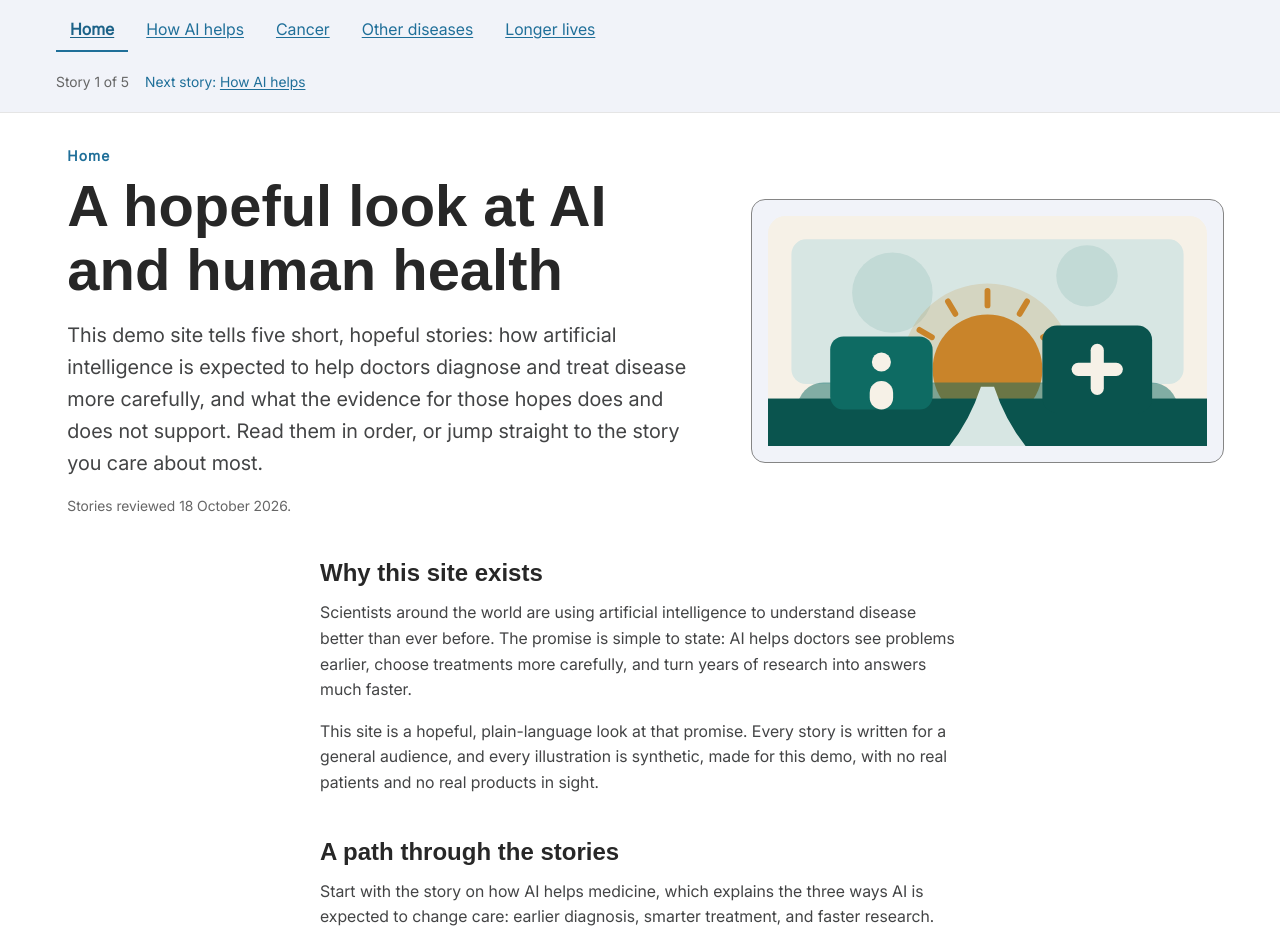
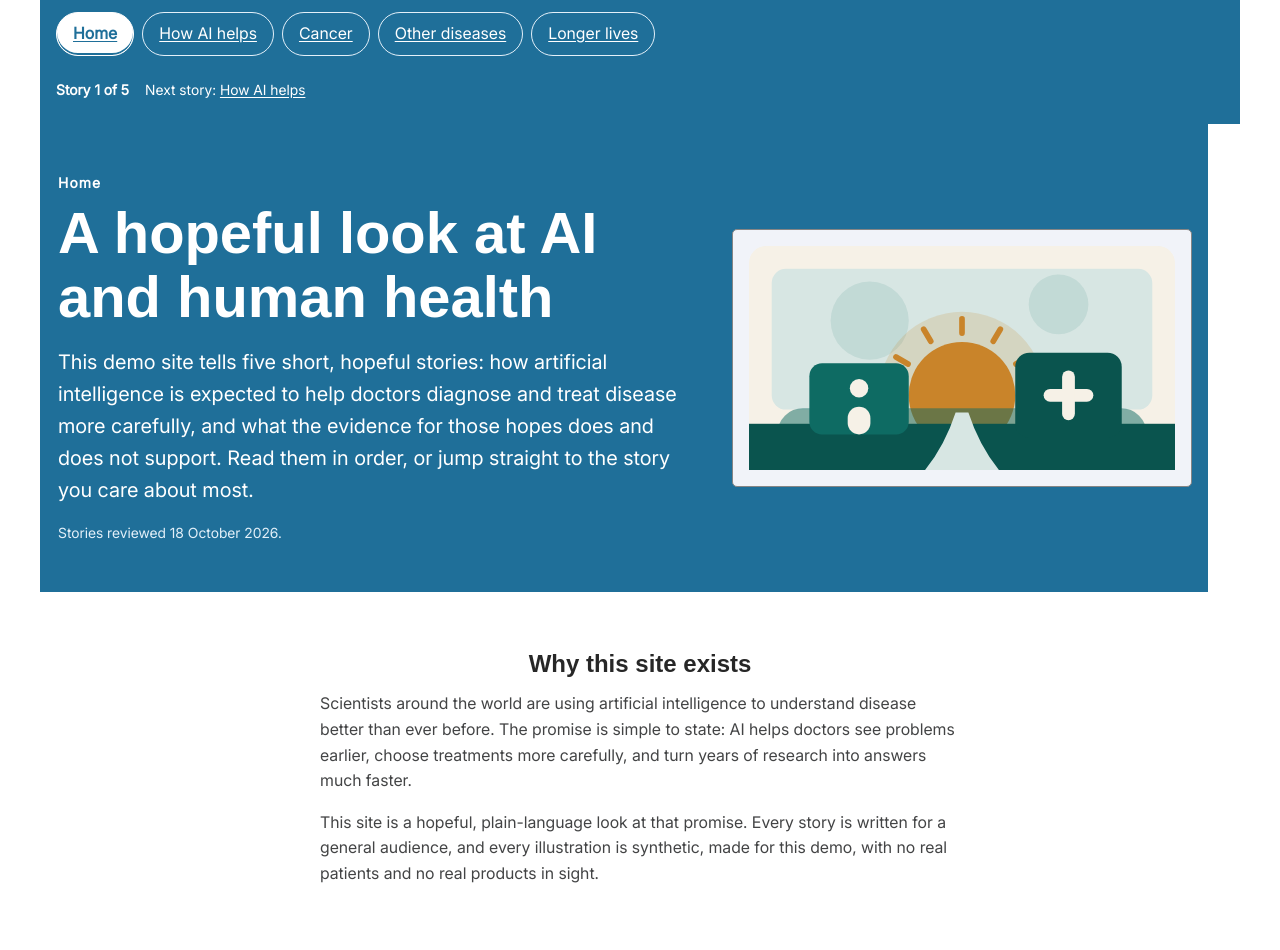
Before and after one commit to ajm135/elara-demo-site, a Next.js app: page / in a window 1280 px wide. Shown: the top 950 px of the page. Built offline with nearby package versions, Linux system fonts and the light colour scheme; a web font is replaced by a local one.

Commit message:
Apply the recorded look to the shared chrome and page stack

```diff
--- a/src/app/globals.css
+++ b/src/app/globals.css
@@ -27,25 +27,35 @@
  * the WCAG 2.2 contrast ratios (4.5:1 for normal text, 3:1 for UI
  * boundaries) in both themes.
  *
- * Layout: the page is wide — the wide top section (.hero, main's first
- * element) and the page itself (main) both span the shared page shell
- * (--page-shell) — while every long-form block in main
- * (paragraphs, headings, sections, the evidence panels, the sources
- * block, the lifespan term list, and the later illustrations) and the
- * hero's text block stay in a centered reading column capped at --measure
- * (about 60 to 75 characters per line). Every page opens with the wide
- * top section as main's first element: kicker, large display headline,
- * summary, review date, and the page's framed illustration, which may use
- * the width the text column gives up. Evidence panels, the sources block,
- * and the illustration frames are rounded cards (--radius-card).
+ * Layout (the look recorded in docs/adr/0008-reference-look.md):
+ * - the top of the page is one wide colour band (--surface-band): the
+ *   header chrome sits in it, and the wide top section (.hero, main's
+ *   first element) continues it with the kicker, the single h1, the
+ *   summary, the review date, and the page's framed illustration. The
+ *   band's own inks (--ink-on-band, --ink-muted-on-band) are the only
+ *   colours that may carry text there, because the accent itself is the
+ *   band;
+ * - below it the page is an alternating stack of full-width section
+ *   bands — the page surface, then the pale band, then the page surface
+ *   again — separated by whitespace rather than by rules, with centred
+ *   section headings, as the reference lays its page out;
+ * - the wide page (main and .hero) spans the shared page shell
+ *   (--page-shell), while every long-form block in main stays in a
+ *   centered reading column capped at --measure (about 60 to 75
+ *   characters per line);
+ * - the reference's two-shape language: 5 px rounded rectangles for the
+ *   cards, the boxes and the illustration frames (--radius-card), and a
+ *   23 px pill (--radius-pill) for the story links in the header.
  *
  * Structural rules covered here:
  * - no sideways scrolling at 320 to 1920 px: border-box everywhere, width
  *   100%, no viewport-width units, no min-width larger than 320 px, no
- *   overflowing negative margins;
+ *   overflowing negative margins (the bands cancel main's own 1 rem
+ *   side padding, so they end exactly at the page shell's edges);
  * - WCAG 2.2 AA in both themes: underlined links (colour is never the
  *   only cue), a :focus-visible outline of at least 2 px in the accent
- *   with an offset, a skip link that is off-screen until focused,
+ *   with an offset (and the band's own ink on the band, where the accent
+ *   cannot clear 3:1), a skip link that is off-screen until focused,
  *   navigation targets of at least 44x44 px, and comfortable reading
  *   rhythm (line-height at least 1.5, body font-size at least 1rem,
  *   long-form measure of about 40rem);
@@ -57,9 +67,9 @@
  * - no text-transform anywhere: navigation labels and kickers stay
  *   exactly their copy;
  * - reusable rules for the header progress cluster, a composed hero
- *   (text plus framed illustration), evidence panels, and the content
- *   stack. There is exactly one navigation (header-only): no hamburger,
- *   no second nav, nothing that needs JavaScript.
+ *   (text plus framed illustration), the section bands, evidence panels,
+ *   and the content stack. There is exactly one navigation (header-only):
+ *   no hamburger, no second nav, nothing that needs JavaScript.
  */
 
 /*
@@ -71,9 +81,10 @@
 :root {
   color-scheme: light;
   /* Surfaces copied from the reference: the page copies its white
-     background, the raised chrome its pale blue-grey band, and the
-     evidence panels the reference's second pale band, so panels and
-     chrome read apart from the page. */
+     background, the pale band is the reference's own section band (the
+     alternating section background), and the evidence panels take the
+     reference's second pale band, so panels and bands read apart from
+     the page. */
   --surface-page: #ffffff;
   --surface-raised: #f1f3f9;
   --surface-evidence: #edeff4;
@@ -95,10 +106,12 @@
   --rule: #858585;
   --rule-soft: #e5e5e5;
   /* The headline band: the reference's accent used as a large fill, with
-     the inks that sit on it. */
+     the inks that sit on it. The muted band ink is lightened a little
+     from the first record so that it keeps a safe margin over 4.5:1 on
+     the band (4.77:1). */
   --surface-band: #1f6f99;
   --ink-on-band: #ffffff;
-  --ink-muted-on-band: #dbeaf4;
+  --ink-muted-on-band: #e3f0f9;
   /* The reference's remaining accents, kept for the illustrations and
      the accent palette. They are decorative fills, not text colours. */
   --accent-secondary: #8668ad;
@@ -108,12 +121,14 @@
   /* Long-form measure: about 60 to 75 characters per line — the cap on
      the reading column that sits inside the wider page. */
   --measure: 40rem;
-  /* Wide page shell: the page itself (main) and the header chrome span
-     it; the reading column stays capped at --measure. */
+  /* Wide page shell: the page itself (main), the bands, and the header
+     chrome span it; the reading column stays capped at --measure. */
   --page-shell: 75rem;
-  /* Rounded card corners for evidence panels, the sources block, and
-     the illustration frames. */
-  --radius-card: 0.875rem;
+  /* The reference's two box shapes: a 5 px rounded rectangle for the
+     cards, the boxes and the illustration frames, and a 23 px pill for
+     the story links. */
+  --radius-card: 0.3125rem;
+  --radius-pill: 1.4375rem;
 }
 
 /*
@@ -126,8 +141,8 @@
   :root {
     color-scheme: dark;
     /* The reference's dark surfaces, pairwise distinct: the page is the
-       deepest, the raised chrome one step up, and the evidence surface a
-       separate step, so panels and chrome read apart from the page
+       deepest, the pale band one step up, and the evidence surface a
+       separate step, so panels and bands read apart from the page
        exactly as they do in the light theme. */
     --surface-page: #191919;
     --surface-raised: #272727;
@@ -222,9 +237,21 @@ a:visited {
 }
 
 /*
+ * Inside the headline band the accent cannot clear 3:1 against the band
+ * itself (it is the band's colour), so the focus ring there uses the
+ * band's own ink, which clears it comfortably in both themes.
+ */
+header :focus-visible,
+.hero :focus-visible {
+  outline-color: var(--ink-on-band);
+}
+
+/*
  * Skip link: off-screen until it receives keyboard focus, then visible at
  * the top-left of the page. The skip target is main#main-content, which
- * the layout makes focusable (tabindex="-1").
+ * the layout makes focusable (tabindex="-1"). It keeps its own opaque
+ * card so that its text and its focus ring stay readable wherever it
+ * lands, including over the band.
  */
 .skip-link {
   position: absolute;
@@ -245,59 +272,70 @@ a:visited {
 
 /*
  * Header and the single site navigation (header-only, no hamburger, no
- * second nav). The header sits on the raised surface with a soft
- * decorative rule under it, and its chrome spans the wide page shell.
+ * second nav). The header itself is transparent: the band colour is
+ * painted by the navigation list and the progress cluster below, so the
+ * chrome, the wide top section, and the band read as one continuous
+ * colour block across the top of the page, exactly the page width.
  */
 header {
   width: 100%;
-  background-color: var(--surface-raised);
-  border-bottom: 1px solid var(--rule-soft);
+  background-color: transparent;
 }
 
 nav {
   width: 100%;
-  padding: 0.5rem 0;
 }
 
 nav ul {
   display: flex;
   flex-wrap: wrap;
-  gap: 0.25rem;
+  gap: 0.5rem;
   list-style: none;
   margin: 0 auto;
-  padding: 0 1rem;
+  padding: 0.75rem 1rem;
   max-width: var(--page-shell);
+  background-color: var(--surface-band);
 }
 
 /*
- * Padding keeps every navigation target at least 44x44 CSS px. Links stay
- * underlined here too: colour is never the only cue, and the underline is
- * the same cue readers learn on the page.
+ * The story links: the reference's pill shape (a 23 px radius), still
+ * underlined, and never smaller than 44x44 CSS px. Their ink is the
+ * band's own ink, because the accent is the band's colour and could not
+ * carry text there.
  */
 nav a {
   display: inline-flex;
   align-items: center;
   min-width: 44px;
   min-height: 44px;
-  padding: 0.5rem 0.875rem;
+  padding: 0.5rem 1rem;
+  border: 1px solid var(--ink-muted-on-band);
+  border-radius: var(--radius-pill);
+  color: var(--ink-on-band);
+  text-decoration: underline;
+}
+
+nav a:visited {
+  color: var(--ink-muted-on-band);
 }
 
 /*
- * The one active link in the header. The inset bar under the label and the
- * heavier weight mean colour is never the only indicator of the current
- * story.
+ * The one active link in the header. The filled pill and the heavier
+ * weight mean colour is never the only indicator of the current story.
  */
 nav a[aria-current="page"] {
-  color: var(--accent-primary-strong);
+  color: var(--surface-band);
+  background-color: var(--ink-on-band);
+  border-color: var(--ink-on-band);
   font-weight: 700;
-  box-shadow: inset 0 -2px 0 var(--accent-primary);
+  box-shadow: inset 0 -2px 0 var(--surface-band);
 }
 
 /*
  * Header progress cluster: the "Story N of 5" position, the current
  * story's label, and the next-story cue (or the ending state on the last
- * story) live in one small group beside the navigation, spanning the same
- * wide page shell.
+ * story) live in one small group beside the navigation, on the same band
+ * and spanning the same wide page shell.
  */
 .progress-cluster {
   display: flex;
@@ -305,31 +343,39 @@ nav a[aria-current="page"] {
   align-items: baseline;
   gap: 0.25rem 1rem;
   margin: 0 auto;
-  padding: 0 1rem 0.5rem;
+  padding: 0 1rem 0.75rem;
   max-width: var(--page-shell);
   font-size: 0.875rem;
+  background-color: var(--surface-band);
+  color: var(--ink-on-band);
 }
 
 .progress-cluster .story-position {
-  color: var(--ink-muted);
+  color: var(--ink-on-band);
+  font-weight: 700;
 }
 
 .progress-cluster .next-story-cue {
-  color: var(--accent-primary);
+  color: var(--ink-on-band);
+}
+
+.progress-cluster .next-story-cue a,
+.progress-cluster .next-story-cue a:visited {
+  color: var(--ink-on-band);
 }
 
 .progress-cluster .progress-ending {
-  color: var(--ink-muted);
+  color: var(--ink-on-band);
 }
 
 /*
  * Content stack: the wider page. main spans the shared page shell
  * (max-width --page-shell) and is centered; its first
- * element, the wide top section (.hero), opens the page with its own top
- * padding and spans main's content width with the same side inset as the
- * rest of the page. It is not capped at the measure: the long-form text
- * inside it stays narrow through the reading-column rules below, which
- * cap each block at --measure and center it in the wider page.
+ * element, the wide top section (.hero), opens the page with the band
+ * behind it and spans main's content width. It is not capped at the
+ * measure: the long-form text inside it stays narrow through the
+ * reading-column rules below, which cap each block at --measure and
+ * center it in the wider page.
  */
 main {
   display: block;
@@ -368,6 +414,7 @@ main img {
   margin: 0 0 1rem;
   font-size: clamp(2.5rem, 1.7rem + 2.4vw, 4.5rem);
   line-height: 1.1;
+  color: var(--ink-on-band);
 }
 
 main h2 {
@@ -376,15 +423,33 @@ main h2 {
   margin-inline: auto;
   font-size: 1.5rem;
   line-height: 1.3;
+  text-align: center;
 }
 
 /* Reading column: each content section (its heading, its term list, its
    paragraphs, and its evidence panels) stays in the measure, centered
-   in the wider page. */
+   in the wider page. The band around it carries the page's rhythm. */
 main section {
-  margin-top: 2.5rem;
+  margin-top: 0;
   max-width: var(--measure);
   margin-inline: auto;
+}
+
+/*
+ * The alternating section bands: the reference's stack of full-width
+ * horizontal bands, white then pale, separated by whitespace rather than
+ * by rules. The band's negative side margins cancel main's own 1 rem
+ * padding, so a band spans the page shell exactly and never overflows
+ * it.
+ */
+.band {
+  margin-inline: -1rem;
+  padding: 3.5rem 1rem;
+  background-color: var(--surface-page);
+}
+
+.band-alt {
+  background-color: var(--surface-raised);
 }
 
 /* The per-page disclaimer: set apart by a soft decorative rule. */
@@ -398,23 +463,23 @@ main > p:last-child {
 /*
  * Wide top section (the hero): the kicker, large display headline,
  * summary, and review date on one side, the page's framed illustration
- * on the other. It is main's first element and spans the same wider page
- * shell as main — wider than the reading column, with no horizontal
- * overflow — stacked below 768px and in two columns at 768px and up. Its
- * top padding opens the page; it carries no horizontal padding of its
- * own, so the wide top section spans main's content width with the same
- * side inset as the rest of the page and nothing scrolls sideways from
- * 320 to 1920 px. The frame is a raised, rounded card with a meaningful
- * rule, so the illustration reads as a composed element and may use the
- * remaining width the text column gives up.
+ * on the other, all on the headline band. It is main's first element and
+ * spans the same wider page shell as main — wider than the reading
+ * column, with no horizontal overflow — stacked below 768px and in two
+ * columns at 768px and up. Its band reaches the page shell's edges (the
+ * negative side margins cancel main's padding), and its content keeps
+ * the same 1 rem inset, so nothing scrolls sideways from 320 to
+ * 1920 px. The frame is a 5 px rounded card with a meaningful rule, so
+ * the illustration reads as a composed element.
  */
 .hero {
   display: grid;
   gap: 2rem;
   width: 100%;
   max-width: var(--page-shell);
-  margin-inline: auto;
-  padding: 2rem 0 0;
+  margin-inline: -1rem;
+  padding: 3rem 1rem;
+  background-color: var(--surface-band);
 }
 
 @media (min-width: 768px) {
@@ -426,21 +491,23 @@ main > p:last-child {
 
 /* The hero's text column, in reading order: capped at the measure so the
    headline, summary, and review date stay 60 to 75 characters, centered
-   in the space the wide top section gives it. */
+   in the space the wide top section gives it. Its ink is the band's own
+   ink. */
 .hero-text {
   min-width: 0;
   max-width: var(--measure);
   margin-inline: auto;
+  color: var(--ink-on-band);
 }
 
-/* The kicker: the story's nav label, set small and in the accent. No
+/* The kicker: the story's nav label, set small and in the band's ink. No
    text-transform — navigation labels stay exactly their copy. */
 .hero-kicker {
   margin: 0 0 0.5rem;
   font-size: 0.875rem;
   font-weight: 700;
   letter-spacing: 0.08em;
-  color: var(--accent-primary);
+  color: var(--ink-on-band);
 }
 
 /* The hero summary: one step up from body text, still inside the measure. */
@@ -454,7 +521,7 @@ main > p:last-child {
 .hero-review {
   margin: 0;
   font-size: 0.875rem;
-  color: var(--ink-muted);
+  color: var(--ink-muted-on-band);
 }
 
 .hero-media {
@@ -472,9 +539,9 @@ main > p:last-child {
 }
 
 /*
- * A page's further illustrations (beyond the hero's): the same rounded
- * frame as the hero media, set apart in the content stack, in the
- * reading column.
+ * A page's further illustrations (beyond the hero's): the same 5 px
+ * rounded frame as the hero media, set apart in the content stack, in
+ * the reading column.
  */
 .story-illustration {
   margin: 2.5rem 0;
@@ -497,11 +564,11 @@ main > p:last-child {
 /*
  * The home page's sources block: the site-wide evidence base, rendered
  * after the reading map and before the disclaimer. It sits on the raised
- * surface in a rounded card whose border is the strong rule, so the card
- * boundary clears 3:1 on the raised surface in both themes. It reads as a
- * composed block in the content stack rather than a footnote. The long
- * publication URLs wrap through the inherited overflow-wrap, so 320 px
- * viewports never scroll sideways.
+ * surface in a 5 px rounded card whose border is the strong rule, so the
+ * card boundary clears 3:1 on the raised surface in both themes. It
+ * reads as a composed block in the content stack rather than a footnote.
+ * The long publication URLs wrap through the inherited overflow-wrap, so
+ * 320 px viewports never scroll sideways.
  */
 .sources {
   padding: 1rem 1.25rem;
@@ -524,9 +591,9 @@ main > p:last-child {
 /*
  * Evidence panel: the readable home of a claim's evidence stage,
  * last-reviewed date, and linked publications. It sits on the distinct
- * evidence surface in a rounded card with a strong left edge in the
+ * evidence surface in a 5 px rounded card with a strong left edge in the
  * accent, so it is recognisable at a glance and legible without colour
- * alone.
+ * alone: the stage itself is written out as text in the caption.
  */
 .claim-evidence {
   margin: 1.5rem 0;
@@ -557,7 +624,7 @@ main > p:last-child {
  * The lifespan-terms definition list (longevity story only): the three
  * lifespan distinctions as exact, visible term labels beside the
  * paragraphs that already explain them. It sits on the distinct evidence
- * surface in a rounded card with the same strong left edge as the
+ * surface in a 5 px rounded card with the same strong left edge as the
  * evidence panels. Terms are set in the heading ink at the heavier weight
  * (so the cue is never colour-only), definitions in the body ink; both
  * clear 4.5:1 on the evidence surface in both themes. The list flows in
--- a/src/components/story-page.tsx
+++ b/src/components/story-page.tsx
@@ -41,7 +41,11 @@ import ClaimEvidence from "./claim-evidence";
  *    paragraphs), a plain `<p>` per paragraph, and — immediately after
  *    any paragraph that makes a consequential claim — one `ClaimEvidence`
  *    block per claim, still inside that section, styled by globals.css as
- *    a readable evidence panel;
+ *    a readable evidence panel. Each section sits in a plain,
+ *    non-focusable `.band` wrapper that carries the page's alternating
+ *    full-width section bands (docs/adr/0008-reference-look.md): the
+ *    band holds no text of its own, so the reading order, the headings,
+ *    and the keyboard order are unchanged;
  * 4. the page's optional sources block (`section.sources`): rendered only
  *    when the page data carries one (currently the home page, which makes
  *    no consequential claim of its own), with the block's heading, its
@@ -56,6 +60,18 @@ import ClaimEvidence from "./claim-evidence";
  * (rendered by the route's page) is the way between pages, and everything
  * here reads with JavaScript disabled.
  */
+/**
+ * The alternating section band a block of the page sits on: the
+ * reference's stack of full-width horizontal bands, the plain page
+ * surface and the pale band in turn, separated by whitespace rather than
+ * by rules (docs/adr/0008-reference-look.md). The band is a plain,
+ * non-focusable wrapper: it carries no text of its own, so the reading
+ * order, the headings, and the keyboard order are unchanged.
+ */
+function bandClass(index: number): string {
+  return index % 2 === 1 ? "band band-alt" : "band";
+}
+
 export default function StoryPage({ page }: { page: SitePage }) {
   const [heroImage, ...additionalImages] = page.images;
   return (
@@ -94,8 +110,9 @@ export default function StoryPage({ page }: { page: SitePage }) {
           />
         </figure>
       ))}
-      {page.sections.map((section) => (
-        <section key={section.id}>
+      {page.sections.map((section, index) => (
+        <div key={section.id} className={bandClass(index)}>
+          <section>
             <h2>{section.heading}</h2>
             {section.terms !== undefined && (
               <dl className="lifespan-terms">
@@ -107,17 +124,21 @@ export default function StoryPage({ page }: { page: SitePage }) {
                 ))}
               </dl>
             )}
-          {section.paragraphs.map((paragraph, index) => (
-            <Fragment key={index}>
+            {section.paragraphs.map((paragraph, paragraphIndex) => (
+              <Fragment key={paragraphIndex}>
                 <p>{paragraph}</p>
-              {claimsForParagraph(page.id, section.id, paragraph).map((claim) => (
+                {claimsForParagraph(page.id, section.id, paragraph).map(
+                  (claim) => (
                     <ClaimEvidence key={claim.id} claim={claim} />
-              ))}
+                  ),
+                )}
               </Fragment>
             ))}
           </section>
+        </div>
       ))}
       {page.sources !== undefined && (
+        <div className={bandClass(page.sections.length)}>
           <section className="sources">
             <h2>{page.sources.heading}</h2>
             <p>{page.sources.intro}</p>
@@ -135,6 +156,7 @@ export default function StoryPage({ page }: { page: SitePage }) {
               )}
             </ul>
           </section>
+        </div>
       )}
       <p>{page.disclaimer}</p>
     </main>
```
Also changed, not shown: src/components/site-header.tsx (+10 -5 lines), 3 other files (tests, documents, lock files or other folders). Lines whose indentation alone changed are shown as unchanged.
